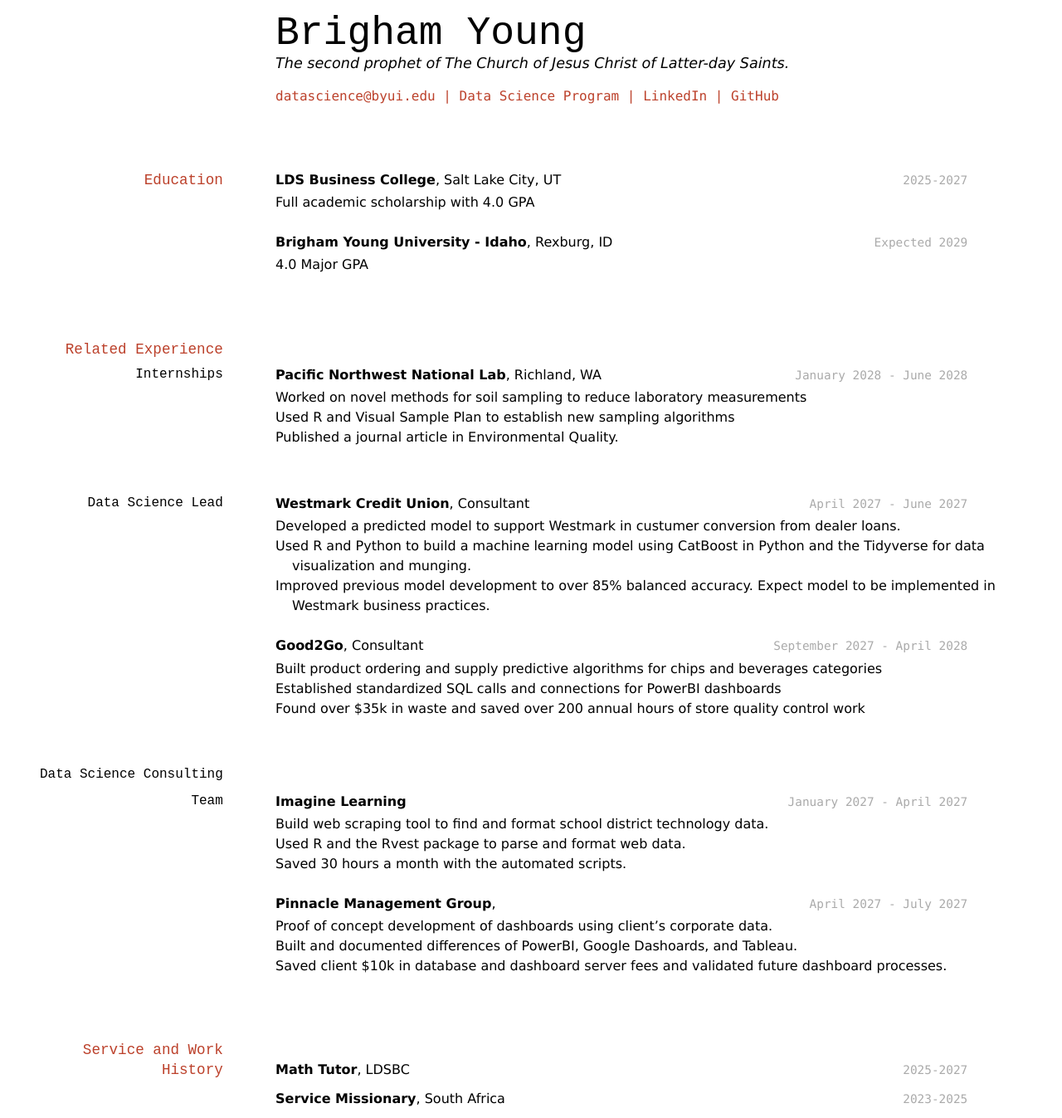
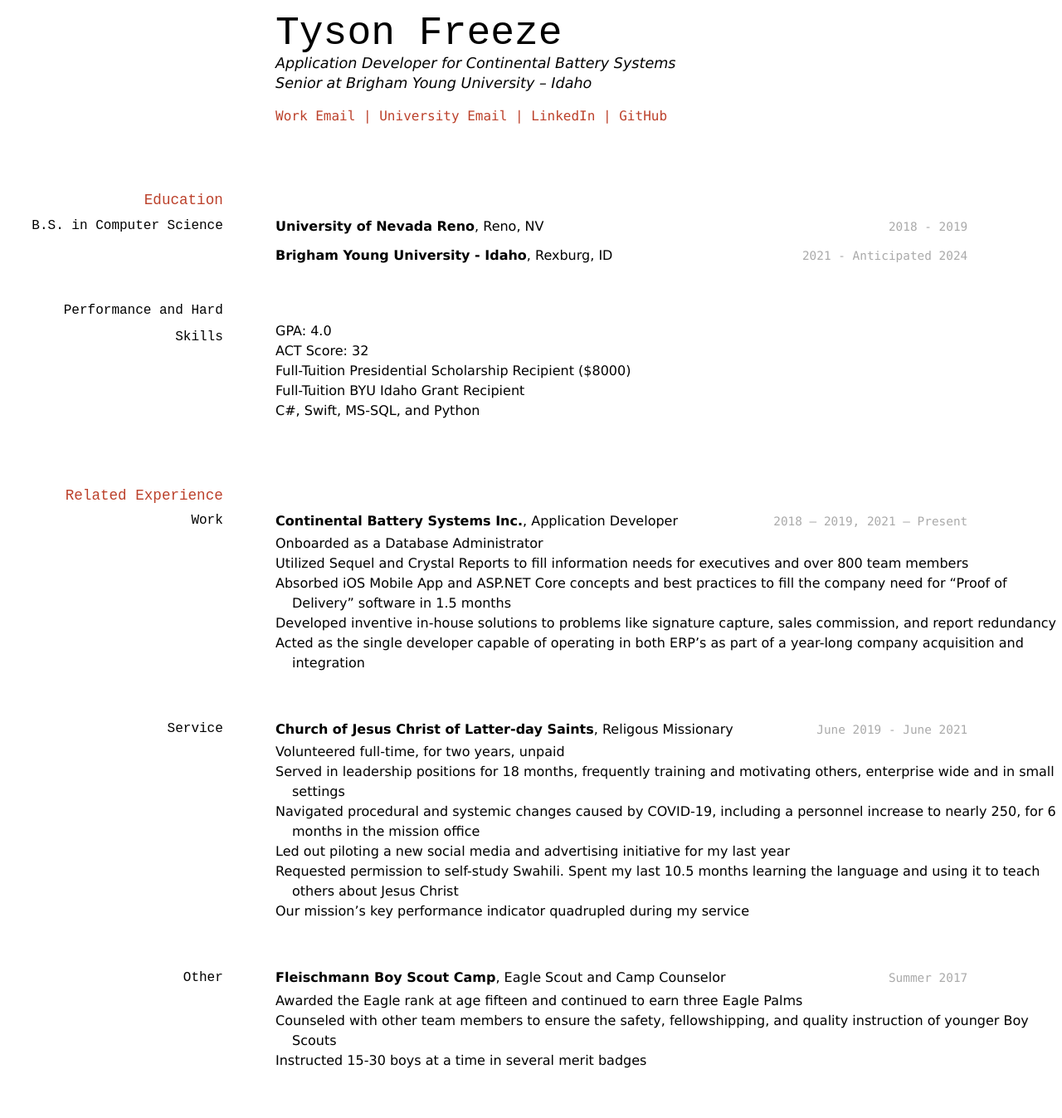
Before and after one commit to Minimistro32/Tyson-Freeze-Resume, a Jekyll site: the page built from docs/index.md, in a window 1280 px wide. Shown: the whole page at 83% size. Built offline with Jekyll 4.4.1, drawn with Linux system fonts in a browser that asks for light colours; after the commit the page ends 1314 px from its top, so only the background shows below that.

Commit message:
Update index.md

```diff
--- a/docs/index.md
+++ b/docs/index.md
@@ -1,87 +1,77 @@
 ---
 layout: cv
-title: Brigham Young's Resume
+title: Tyson Freeze's Resume
 ---
-# Brigham Young
-The second prophet of The Church of Jesus Christ of Latter-day Saints.
+# Tyson Freeze
+Application Developer for Continental Battery Systems <br>
+Senior at Brigham Young University – Idaho
 
 <div id="webaddress">
-<a href="datascience@byui.edu">datascience@byui.edu</a>
-| <a href="https://byuidatascience.github.io/development.html">Data Science Program</a>
-| <a href="https://www.linkedin.com/groups/13537407/">LinkedIn</a>
-| <a href="https://github.com/byuids-resumes">GitHub</a>
+<a href="tyson.freeze@gocbs.com">Work Email</a>
+| <a href="fre21024@byui.edu">University Email</a>
+| <a href="www.linkedin.com/in/tyson-freeze">LinkedIn</a>
+| <a href="https://github.com/Minimistro32">GitHub</a>
 </div>
 
 <!-- https://www.monique.tech/the-art-of-markdown -->
 
 ## Education
 
-`2025-2027`
-__LDS Business College__, Salt Lake City, UT
+### B.S. in Computer Science
 
-- Full academic scholarship with 4.0 GPA
+`2018 - 2019`
+__University of Nevada Reno__, Reno, NV
 
-`Expected 2029`
+`2021 - Anticipated 2024`
 __Brigham Young University - Idaho__, Rexburg, ID
 
-- 4.0 Major GPA
+### Performance and Hard Skills
+
+- GPA: 4.0
+- ACT Score: 32
+- Full-Tuition Presidential Scholarship Recipient ($8000)
+- Full-Tuition BYU Idaho Grant Recipient
+- C#, Swift, MS-SQL, and Python
 
 
 ## Related Experience
 
-### Internships
+### Work
 
-`January 2028 - June 2028`
-__Pacific Northwest National Lab__, Richland, WA
+`2018 – 2019, 2021 – Present`
+__Continental Battery Systems Inc.__, Application Developer
 
-- Worked on novel methods for soil sampling to reduce laboratory measurements
-- Used R and Visual Sample Plan to establish new sampling algorithms
-- Published a journal article in Environmental Quality.
-
-### Data Science Lead
-
-`April 2027 - June 2027`
-__Westmark Credit Union__, Consultant
-
-- Developed a predicted model to support Westmark in custumer conversion from dealer loans.
-- Used R and Python to build a machine learning model using CatBoost in Python and the Tidyverse for data visualization and munging.
-- Improved previous model development to over 85% balanced accuracy. Expect model to be implemented in Westmark business practices.
-
-`September 2027 - April 2028`
-__Good2Go__, Consultant
-
-- Built product ordering and supply predictive algorithms for chips and beverages categories
-- Established standardized SQL calls and connections for PowerBI dashboards
-- Found over $35k in waste and saved over 200 annual hours of store quality control work
-
-### Data Science Consulting Team
-
-`January 2027 - April 2027`
-__Imagine Learning__
-
-- Build web scraping tool to find and format school district technology data.
-- Used R and the Rvest package to parse and format web data.
-- Saved 30 hours a month with the automated scripts.
-
-`April 2027 - July 2027`
-__Pinnacle Management Group__,
-
-- Proof of concept development of dashboards using client's corporate data.
-- Built and documented differences of PowerBI, Google Dashoards, and Tableau.
-- Saved client $10k in database and dashboard server fees and validated future dashboard processes.
+- Onboarded as a Database Administrator
+- Utilized Sequel and Crystal Reports to fill information needs for executives and over 800 team members
+- Absorbed iOS Mobile App and ASP.NET Core concepts and best practices to fill the company need for “Proof of Delivery” software in 1.5 months
+- Developed inventive in-house solutions to problems like signature capture, sales commission, and report redundancy
+- Acted as the single developer capable of operating in both ERP's as part of a year-long company acquisition and integration
 
 
-## Service and Work History
+### Service
 
-`2025-2027`
-__Math Tutor__, LDSBC
+`June 2019 - June 2021`
+__Church of Jesus Christ of Latter-day Saints__, Religous Missionary
+
+- Volunteered full-time, for two years, unpaid
+- Served in leadership positions for 18 months, frequently training and motivating  others, enterprise wide and in small settings
+- Navigated procedural and systemic changes caused by COVID-19, including a personnel increase to nearly 250, for 6 months in the mission office
+- Led out piloting a new social media and advertising initiative for my last year
+- Requested permission to self-study Swahili. Spent my last 10.5 months learning the language and using it to teach others about Jesus Christ
+- Our mission’s key performance indicator quadrupled during my service
 
 
-`2023-2025`
-__Service Missionary__, South Africa
+### Other
+
+`Summer 2017`
+__Fleischmann Boy Scout Camp__, Eagle Scout and Camp Counselor
+
+- Awarded the Eagle rank at age fifteen and continued to earn three Eagle Palms
+- Counseled with other team members to ensure the safety, fellowshipping, and quality instruction of younger Boy Scouts
+- Instructed 15-30 boys at a time in several merit badges
 
 
 
 <!-- ### Footer
 
-Last updated: May 2013 -->
+Last updated: July 2022 -->
```
